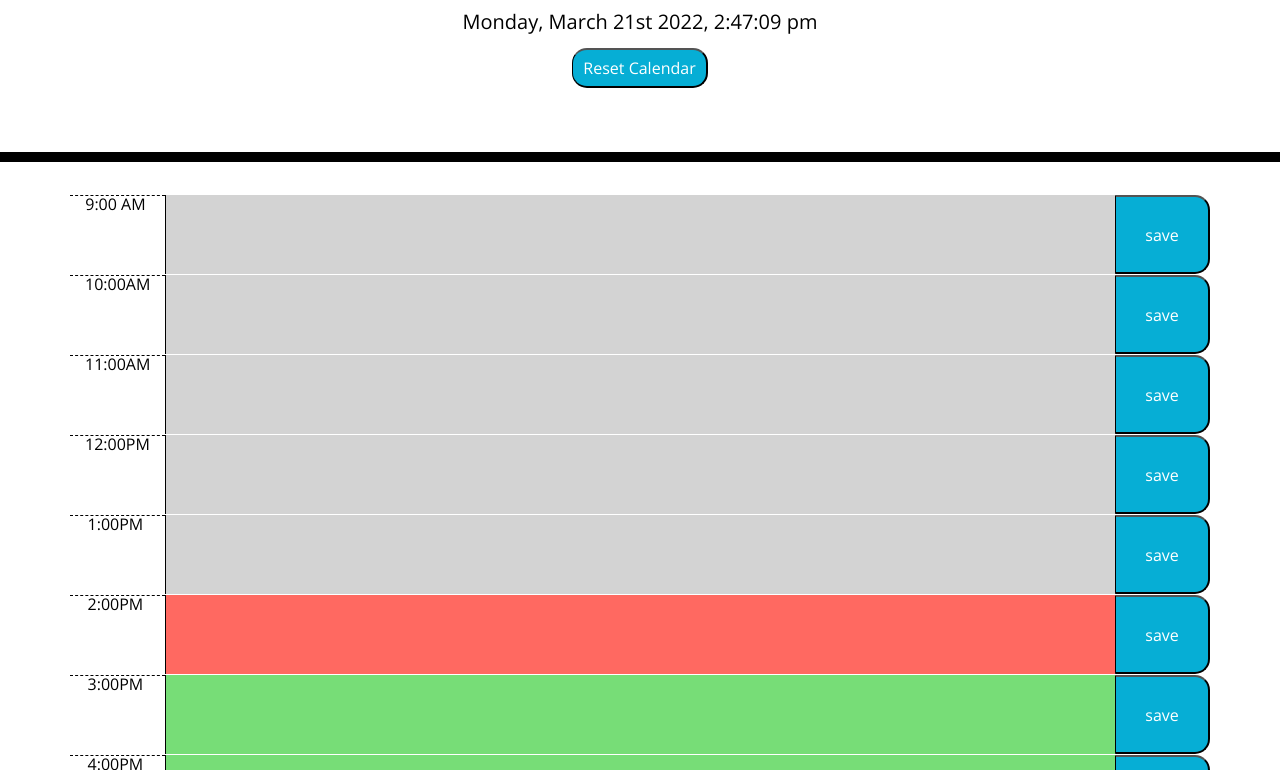
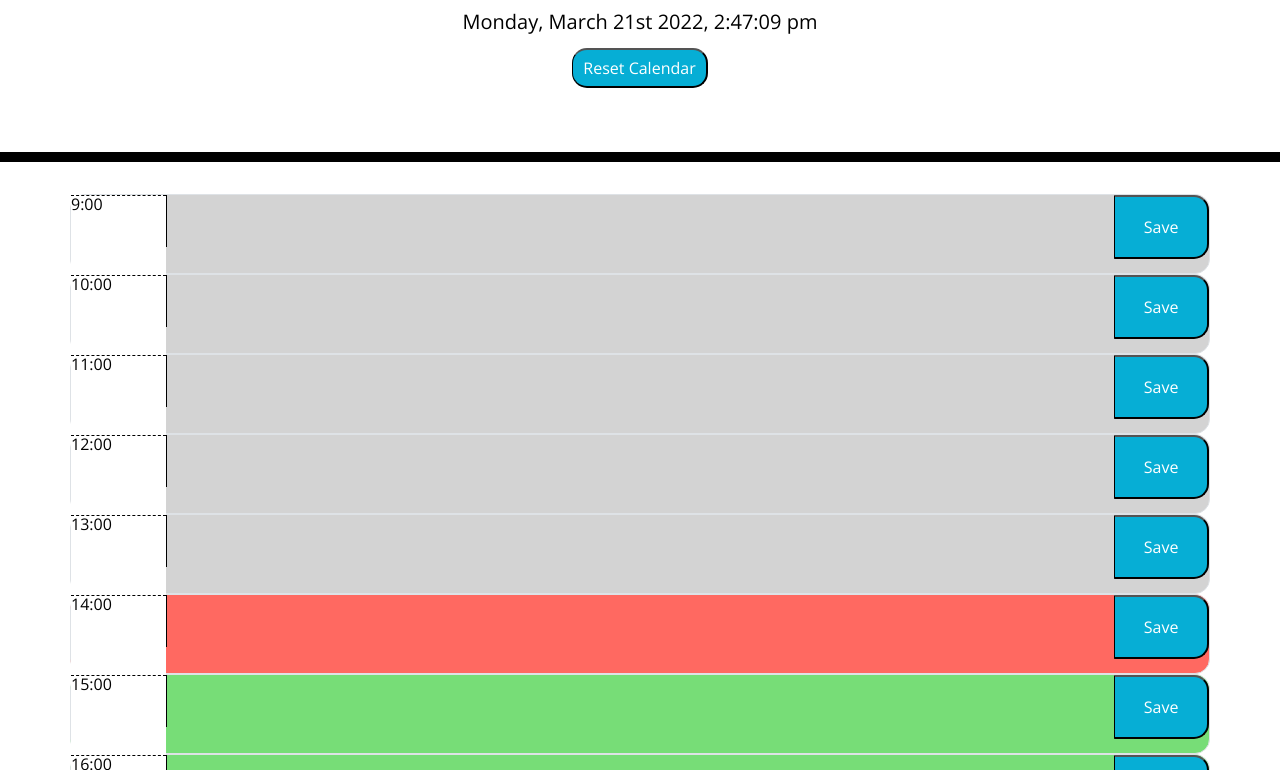
Before and after one commit to Samw1s3/work_Scheduler, a plain HTML site: page index.html in a window 1280 px wide. Shown: the part 182-952 px from the top of the page. Drawn offline with nearby package versions, Linux system fonts and the light colour scheme.

Commit message:
reverted back to dynamically created tables, colour working, readME completed, minor css issues

```diff
--- a/assets/CSS/style.css
+++ b/assets/CSS/style.css
@@ -2,7 +2,6 @@ body {
     font-family: 'Open Sans', sans-serif;
     font-size: 16px;
     line-height: 1;
-    margin-bottom: 30px;
   }
 
   textarea {
@@ -12,6 +11,7 @@ body {
     color: #000000;
     border-left: 1px solid black;
     padding: 10px;
+    width: 100%;
   }
 
   .jumbotron {
@@ -26,9 +26,22 @@ body {
     white-space: pre-wrap;
   }
 
+  .col-1 {
+    padding: 0;
+  }
+
+  .col-10 {
+    padding: 0;
+  }
+
+  .timesection {
+    padding: 0;
+    margin: 0;
+  }
   .time-block {
     text-align: center;
     border-radius: 15px;
+
   }
 
   .row {
@@ -64,6 +77,10 @@ body {
     border-bottom-right-radius: 15px;
     background-color: #06aed5;
     color: white;
+    width: 100%;
+    height: 4rem;
+    /* margin-top: 8px; */
+    justify-items: right;
   }
 
   .saveBtn:hover, .clearBtn:hover {
--- a/assets/script.js
+++ b/assets/script.js
@@ -1,91 +1,119 @@
 const timeContainter = $('#time-containter');
+
 const clearBtn = $('.clearBtn');
-
-$('.clearBtn').on("click", document, function(event){
+// button to reset local storage
+$('.clearBtn').on("click", document, function (event) {
     localStorage.clear();
     window.location.reload();
 })
 
-//getNote();
 
 // Show current time and date in jumbo
 function displayTime() {
-var now = moment().format("dddd, MMMM Do YYYY, h:mm:ss a");
-$("#currentDay").text(now);
-console.log("#currentDay");
+    var now = moment().format("dddd, MMMM Do YYYY, h:mm:ss a");
+    $("#currentDay").text(now);
+    console.log("#currentDay");
 
 }
 setInterval(displayTime, 1000);
 
+function createRow(time) {
+    var objDate = new Date();
+    var currentHour = objDate.getHours();
 
+    console.log(currentHour);
+    console.log(time);
+
+
+
+
+    const timestamp = time + ':00';
+
+    const row = $("<div>").attr('class', 'row time-block border').attr('id',`${time}-row`);
+
+    //check time vs current hour
+
+    if (time === currentHour) {
+        $(row).addClass('present')
+    }
+    else if (time < currentHour) {
+        $(row).addClass('past')
+    }
+    else {
+        $(row).addClass('future')
+    }
+
+
+    const timeCol = $("<div>").attr('class', 'hour row col-1 timesection').text(timestamp);
+
+    row.append(timeCol);
+
+    const inputCol = $("<div>").attr('class', 'col-10');
+
+    const input = $("<textarea>").attr('type', 'text').attr('class', 'input-note textarea');
+
+    inputCol.append(input);
+    //check if there is existing data
+    const existingNote = getNote(time);
+    if (existingNote) {
+        input.val(existingNote);
+    }
+    row.append(inputCol);
+
+    const buttonCol = $("<div>").attr('class', 'col-1');
+
+    const button = $("<button>").attr('class', 'saveBtn ').text('Save');
+
+    buttonCol.append(button);
+
+    row.append(buttonCol);
+
+    return row;
+
+
+}
+//create time blocks
+for (let time = 9; time < 18; time++) {
+
+    const row = createRow(time);
+    timeContainter.append(row);
+}
+
+function getNote(time) {
+    const timestamp = time + ':00';
+
+    return localStorage.getItem(timestamp)
+}
 
 function saveNote(note, time) {
     localStorage.setItem(time, note);
 
 }
-// function getNote(time) {
-//     const timestamp = time + ':00';
 
-//     return localStorage.getItem(timestamp);
-// }
+//user inputs text into time block
+$('.input-note').on('change', document, function (event) {
 
-// const existingNote = getNote(time);
+    const inputEl = $(event.target);
 
-// if(existingNote){
-//     input.val(existingNote);
-// }
-//user inputs text into time block
+    const timestamp = inputEl.parent().prev().text();
 
-$('.saveBtn').on("click", document, function(event){
-    const inputEl = $(event.target).siblings('.textarea');
-    console.log(inputEl);
+    const userInput = inputEl.val();
+
+    saveNote(userInput, timestamp);
+
+})
+
+$('.saveBtn').on("click", document, function (event) {
+    const inputEl = $(event.target).parent().prev().children()[0]
 
     const userInput = $(inputEl).val();
 
-    const timeEl = $(event.target).prev().prev();
+    const timeEl = $(event.target).parent().prev().prev();
 
     const timestamp = timeEl.text();
 
-    saveNote(userInput, timestamp);
+    saveNote(userInput, timestamp)
 });
 
-
-
-
-
-
-//colour changes with time
-var checkTime = function () {
-
-    //Get Current time
-    var currentTime = moment().format('H');
-
-    //get all elements with class "textarea"
-    var timeBlockElements = $(".textarea");
-
-
-    //loop through taskarea classes
-    for (var i = 0 ; i < timeBlockElements.length ; i++) {
-
-        //Get element i's ID as a string
-        var elementID = timeBlockElements[i].id;
-
-        //get element by ID
-        var manipID = document.getElementById(timeBlockElements[i].id)
-
-        //remove any old classes from element
-        $(timeBlockElements[i].id).removeClass(".present .past .future");
-
-        // apply new class if task is present/past/future
-        if (elementID < currentTime) {
-            $(manipID).addClass("past");
-        } else if (elementID > currentTime) {
-            $(manipID).addClass("future");
-        } else {
-            $(manipID).addClass("present");
-        }
-    }
-}
-
-// checkTime every 5 minutes
-setInterval(checkTime(), (1000 * 60) * 5);
+// checkbackGround every 5 minutes
+setInterval(setBackgroundColor(), (1000 * 60) * 5);
--- a/index.html
+++ b/index.html
@@ -31,51 +31,6 @@
     </header>
     <div id="time-containter" class="container">
       <!-- Timeblocks go here -->
-      <div class="time-block row nine">
-        <p class="hour col-1">9:00 AM </p>
-        <textarea class="textarea col-10" id="09"></textarea>
-        <button class="saveBtn col-1">save</button>
-      </div>
-      <div class="time-block row ten">
-        <p class="hour col-1">10:00AM </p>
-        <textarea class="textarea col-10 input-note" id="10"></textarea>
-        <button class="saveBtn col-1">save</button>
-      </div>
-      <div class="time-block row eleven">
-        <p class="hour col-1">11:00AM </p>
-        <textarea class="textarea col-10 input-note" id="11"></textarea>
-        <button class="saveBtn col-1">save</button>
-      </div>
-      <div class="time-block row tweleve">
-        <p class="hour col-1">12:00PM </p>
-        <textarea class="textarea col-10 input-note" id="12"></textarea>
-        <button class="saveBtn col-1">save</button>
-      </div>
-      <div class="time-block row ">
-        <p class="hour col-1">1:00PM </p>
-        <textarea class="textarea col-10 input-note" id="13"></textarea>
-        <button class="saveBtn col-1">save</button>
-      </div>
-      <div class="time-block row ">
-        <p class="hour col-1">2:00PM </p>
-        <textarea class="textarea col-10 input-note" id="14"></textarea>
-        <button class="saveBtn col-1">save</button>
-      </div>
-      <div class="time-block row ">
-        <p class="hour col-1">3:00PM </p>
-        <textarea class="textarea col-10 input-note" id="15"></textarea>
-        <button class="saveBtn col-1">save</button>
-      </div>
-      <div class="time-block row ">
-        <p class="hour col-1">4:00PM </p>
-        <textarea class="textarea col-10 input-note" id="16"></textarea>
-        <button class="saveBtn col-1">save</button>
-      </div>
-      <div class="time-block row ">
-        <p class="hour col-1">5:00PM </p>
-        <textarea class="textarea col-10 input-note" id="17"></textarea>
-        <button class="saveBtn col-1">save</button>
-      </div>
     </div>
 
     <script src="https://cdnjs.cloudflare.com/ajax/libs/jquery/3.2.1/jquery.min.js"></script>
```
Also changed, not shown: assets/images/Screenshot1.jpg (added), 1 other file.
